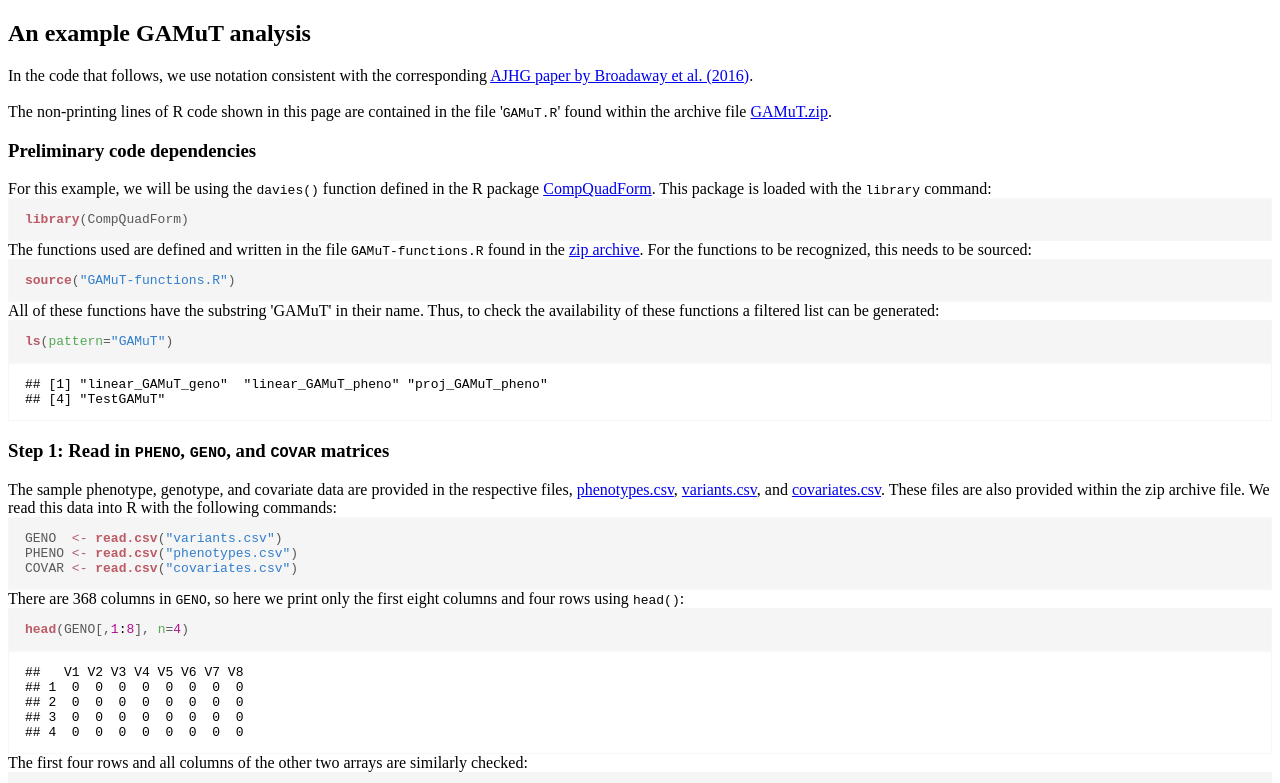
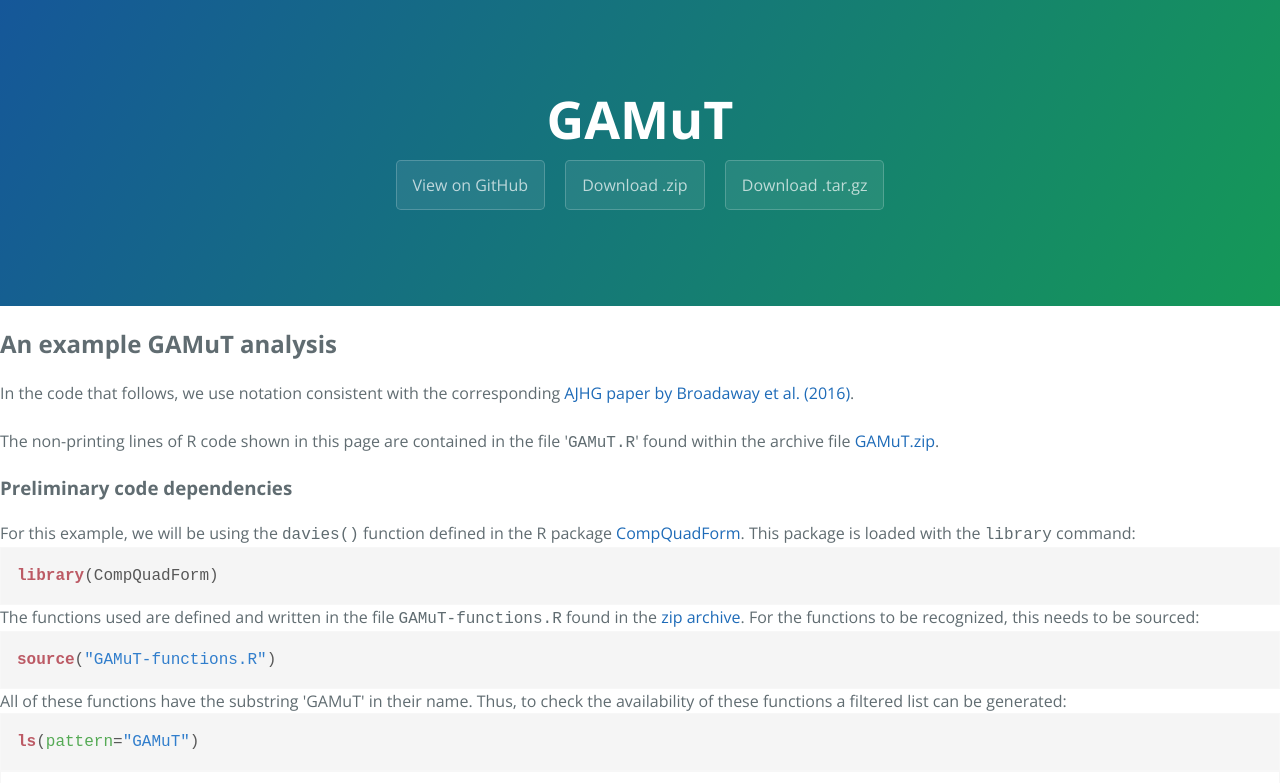
Before and after one commit to epstein-software/GAMuT, a plain HTML site: page GAMuT-example.html in a window 1280 px wide. Shown: the top 783 px of the page. Drawn offline with nearby package versions, Linux system fonts and the light colour scheme.

Commit message:
Update GAMuT-example.html

```diff
--- a/GAMuT-example.html
+++ b/GAMuT-example.html
@@ -1,6 +1,13 @@
 <!DOCTYPE html>
 <html>
   <head>
+    <meta charset="UTF-8">
+    <title>GAMuT by epstein-software</title>
+    <meta name="viewport" content="width=device-width, initial-scale=1">
+    <link rel="stylesheet" type="text/css" href="stylesheets/normalize.css" media="screen">
+    <link href='https://fonts.googleapis.com/css?family=Open+Sans:400,700' rel='stylesheet' type='text/css'>
+    <link rel="stylesheet" type="text/css" href="stylesheets/stylesheet.css" media="screen">
+    <link rel="stylesheet" type="text/css" href="stylesheets/github-light.css" media="screen">
     <style type="text/css">
       .knitr.inline {
       background-color: #f7f7f7;
@@ -65,7 +72,14 @@
     </style>
     <title>GAMuT example</title>
   </head>
+
   <body>
+    <section class="page-header">
+      <h1 class="project-name">GAMuT</h1>
+      <a href="https://github.com/epstein-software/GAMuT" class="btn">View on GitHub</a>
+      <a href="https://github.com/epstein-software/GAMuT/zipball/master" class="btn">Download .zip</a>
+      <a href="https://github.com/epstein-software/GAMuT/tarball/master" class="btn">Download .tar.gz</a>
+    </section>
 
 
 <h2>An example GAMuT analysis</h2>
```
Lines whose indentation alone changed are shown as unchanged.
